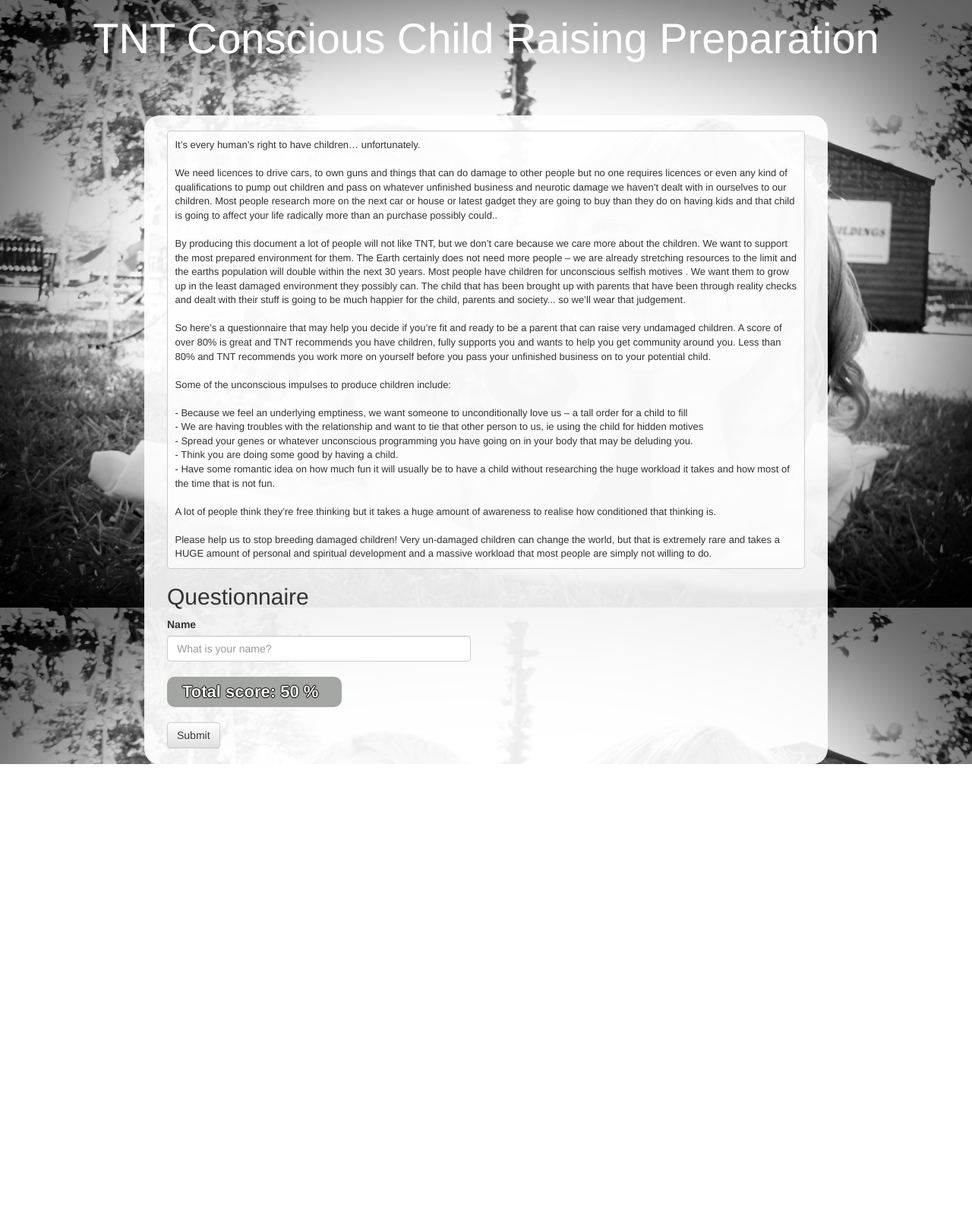
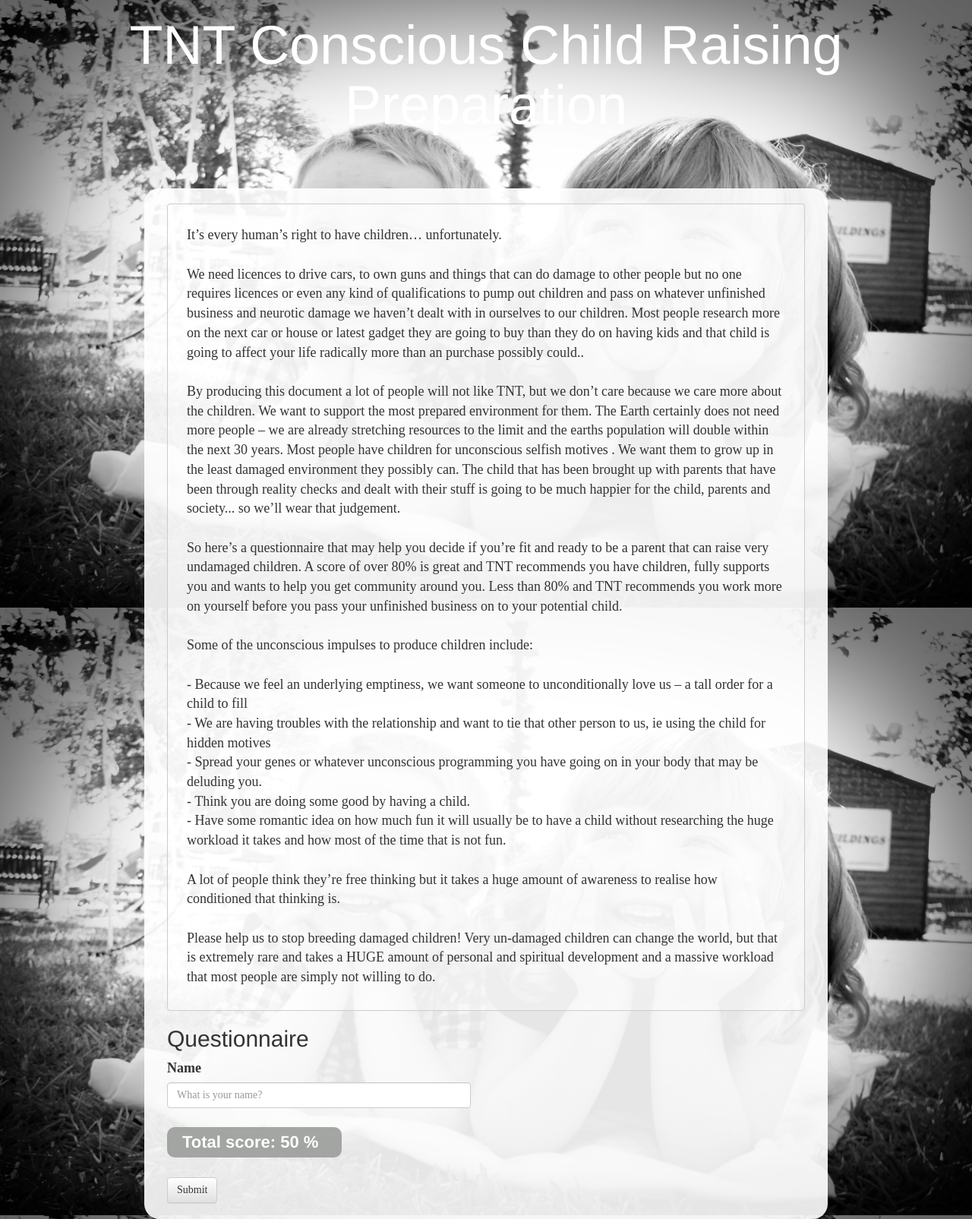
Before and after one commit to anandsato/parenting-survey, a Django app: page / in a window 1280 px wide. Shown: the whole page at 76% size. Before the commit the page ends 1006 px from the top, so only its background shows below. Run offline with Django 3.2, Linux system fonts and the light colour scheme; data that the repository does not hold is empty; some libraries are stand-ins or nearby versions.

Commit message:
changed font

```diff
--- a/submissions/templates/profile.html
+++ b/submissions/templates/profile.html
@@ -33,6 +33,8 @@ body {
 	background-position: top;
 	background-attachment:fixed;
 	background-size: 100% auto;
+	font-family: "EquityB";
+	font-size: 18px;
 
 }
 
@@ -57,8 +59,13 @@ pre {
 	white-space: normal;       /* CSS 3 */
 	word-wrap: normal;
     word-break: break-word;
-    font-family: "Helvetica Neue",Helvetica,Arial,sans-serif;
-    background-color: rgba(255,255,255,0.7);
+    font-family: "EquityB";
+    font-size: 18px;
+    background-color: rgba(255,255,255,0.3);
+    padding-left: 25px;
+    padding-right: 25px;
+    padding-top: 28px;
+    padding-bottom: 30px;
 }
 .centerfold {
 	margin-left: 30px;
@@ -73,6 +80,7 @@ pre {
     height: 40px;
     width: 40px;
     line-height: 40px;
+    font-family: "Helvetica Neue",Helvetica,Arial,sans-serif;
 
     -moz-border-radius: 10px; /* or 50% */
     border-radius: 10px; /* or 50% */
@@ -83,7 +91,7 @@ pre {
     text-align: center;
     font-size: 2em;
     font-weight: bold;
-    text-shadow: -1px 0 black, 0 -1px black, -1px 0 black, 0 -1px black;
+    /*text-shadow: -1px 0 black, 0 -1px black, -1px 0 black, 0 -1px black;*/
 /*    border-color: black;
     border-radius: 2px;*/
 
@@ -108,13 +116,13 @@ pre {
     border-radius: 10px; /* or 50% */
 
     background-color: rgba(155,158,155,0.9);
-
+    font-family: "Helvetica Neue",Helvetica,Arial,sans-serif;
     color: white;
     text-align: left;
     padding-left: 20px;
     font-size: 22px;
     font-weight: bold;
-    text-shadow: -1px 0 black, 0 1px black, 1px 0 black, 0 -1px black;
+    /*text-shadow: -1px 0 black, 0 1px black, 1px 0 black, 0 -1px black;*/
 }
 
 h1 {
@@ -124,6 +132,10 @@ h1 {
 	color: white;
 /*	text-shadow: -1px 0 black, 0 1px black, 1px 0 black, 0 -1px black;
 */}
+
+h2 {
+	font-family: "Helvetica Neue",Helvetica,Arial,sans-serif;
+}
 
 </STYLE>
 
```
